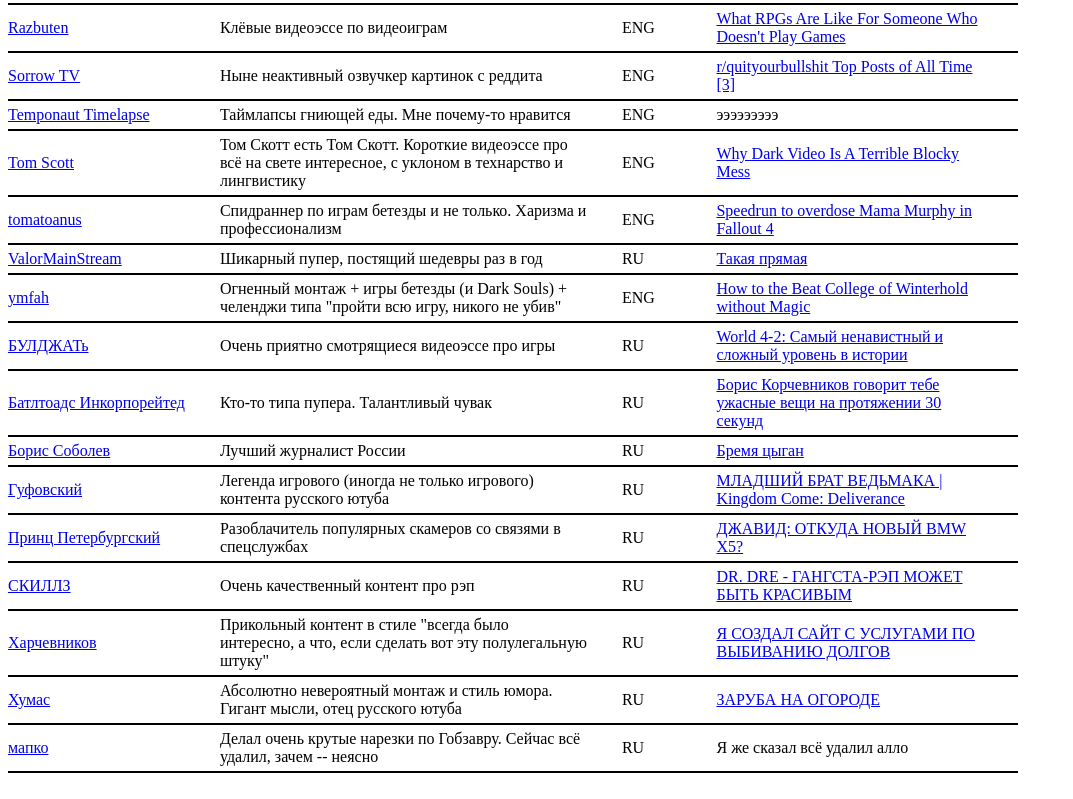
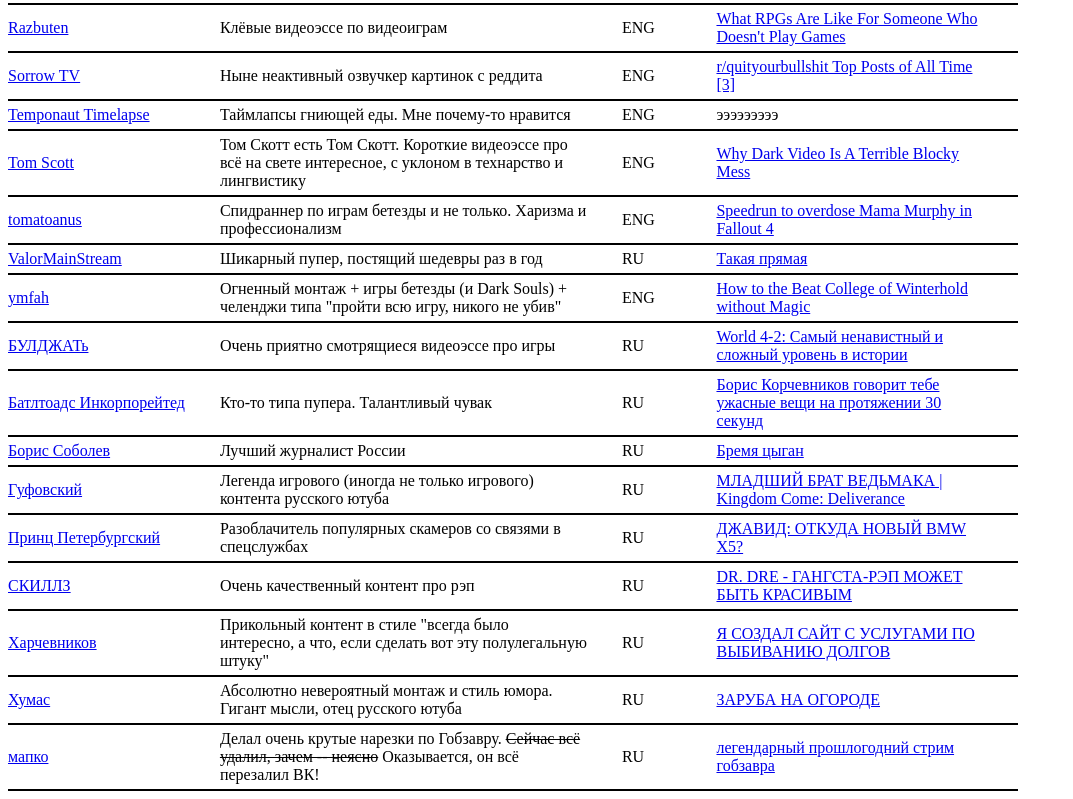
Before and after one commit to kiraventom/kiraventom.github.io, a plain HTML site: page ytb.html in a window 1280 px wide. Shown: the part 865-1664 px from the top of the page, without its empty margins (0-1073 px from the left). Drawn offline with Linux system fonts and the light colour scheme.

Commit message:
update ytb

```diff
--- a/ytb.html
+++ b/ytb.html
@@ -216,9 +216,9 @@
 	</tr>
 	<tr>
 		<td><a href="https://www.youtube.com/channel/UCCUya06ygJCvdQvPVSTThZg">мапко</a></td>
-		<td>Делал очень крутые нарезки по Гобзавру. Сейчас всё удалил, зачем -- неясно</td>
+		<td>Делал очень крутые нарезки по Гобзавру. <s>Сейчас всё удалил, зачем -- неясно</s> Оказывается, он всё перезалил ВК!</td>
 		<td>RU</td>
-		<td>Я же сказал всё удалил алло</td>
+		<td><a href="https://vk.com/video-183248631_456239193">легендарный прошлогодний стрим гобзавра</a></td>
 	</tr>
 </table>
 </body>
```
